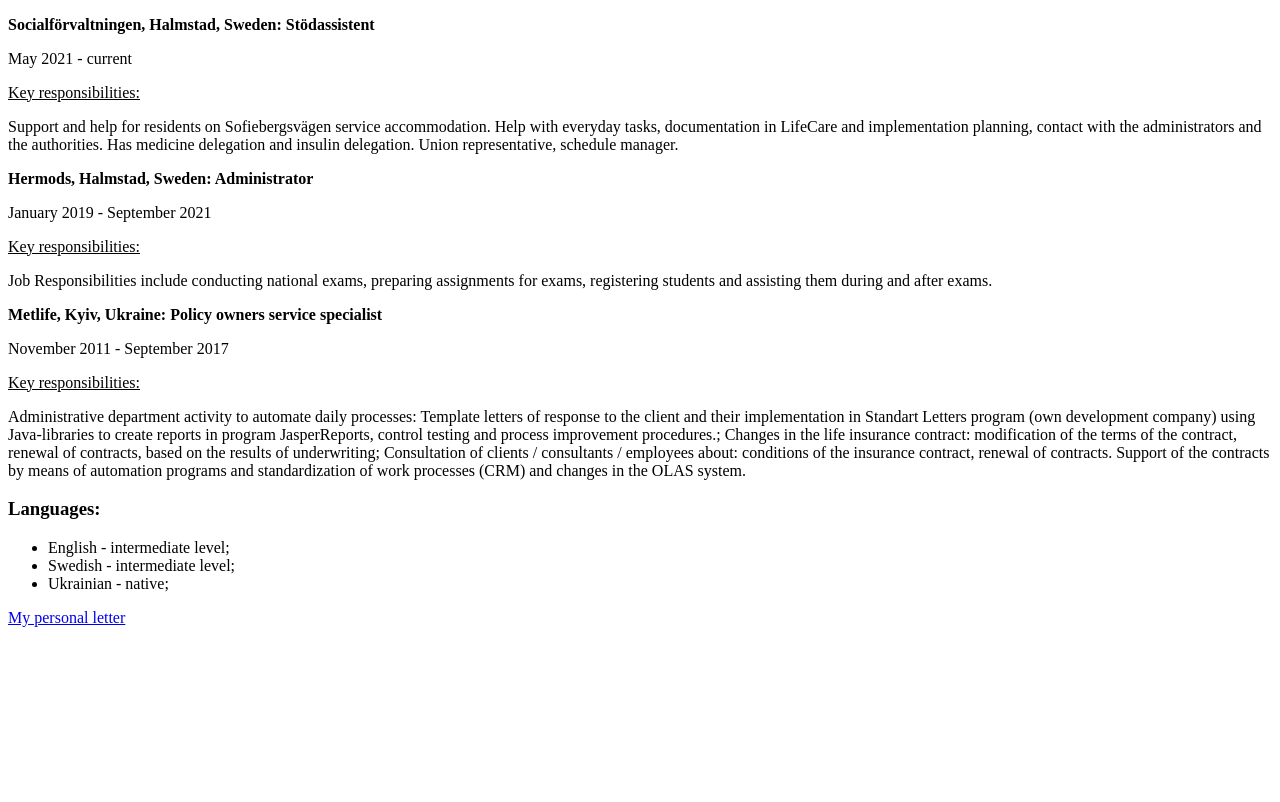
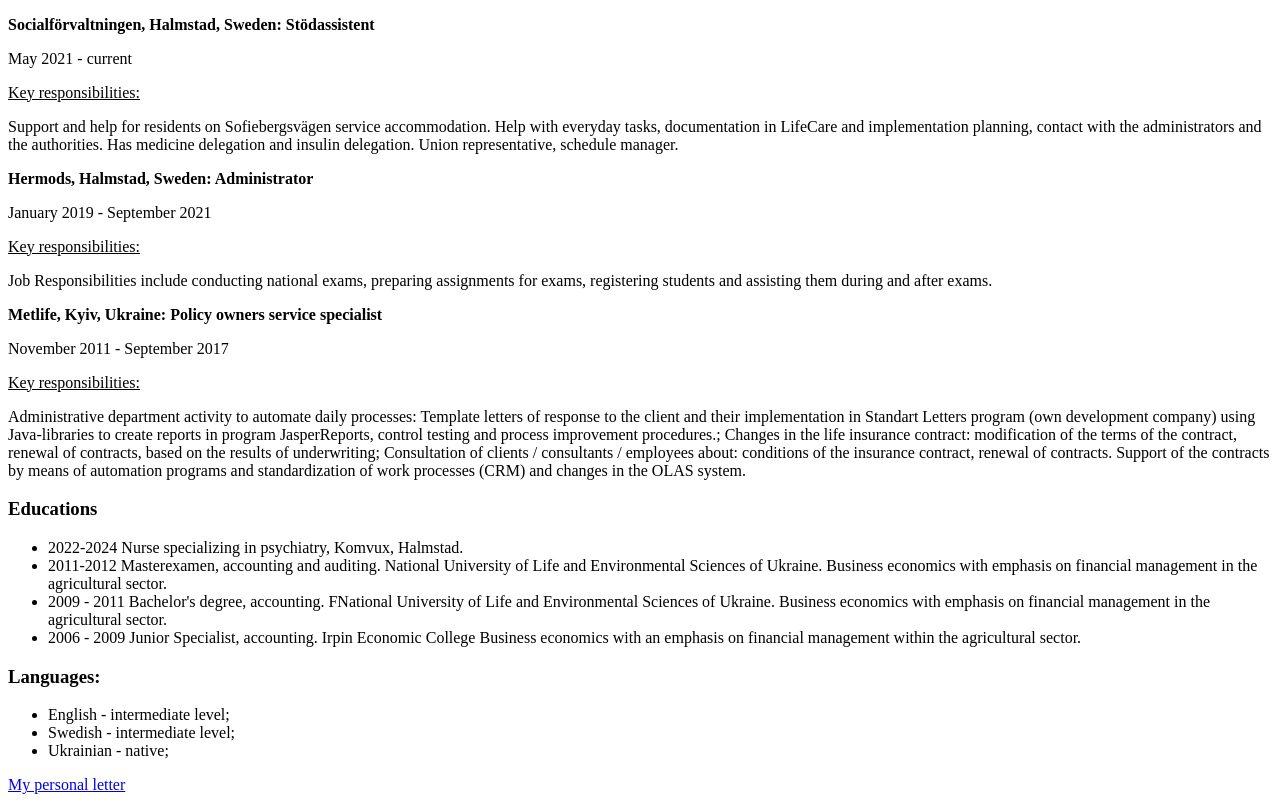
Before and after one commit to olga-magnusson/MyCV, a plain HTML site: page index.html in a window 1280 px wide. Shown: the part 267-1069 px from the top of the page. Before the commit the page ends 902 px from the top, so only its background shows below. Drawn offline with Linux system fonts and the light colour scheme.

Commit message:
add section Educations

```diff
--- a/index.html
+++ b/index.html
@@ -6,7 +6,7 @@
     <title>Document</title>
   </head>
   <body>
-    <img src="/profile_picture.jpg" alt="Profile picture" width="150" />
+    <img src="/MyCV/profile_picture.jpg" alt="Profile picture" width="150" />
     <h1>My CV</h1>
     <section>
       <h3>Work experience</h3>
@@ -47,6 +47,27 @@
       </p>
     </section>
     <section>
+      <h3>Educations</h3>
+      <ul>
+        <li>2022-2024 Nurse specializing in psychiatry, Komvux, Halmstad.</li>
+        <li>
+          2011-2012 Masterexamen, accounting and auditing. National University
+          of Life and Environmental Sciences of Ukraine. Business economics with
+          emphasis on financial management in the agricultural sector.
+        </li>
+        <li>
+          2009 - 2011 Bachelor's degree, accounting. FNational University of
+          Life and Environmental Sciences of Ukraine. Business economics with
+          emphasis on financial management in the agricultural sector.
+        </li>
+        <li>
+          2006 - 2009 Junior Specialist, accounting. Irpin Economic College
+          Business economics with an emphasis on financial management within the
+          agricultural sector.
+        </li>
+      </ul>
+    </section>
+    <section>
       <h3>Languages:</h3>
       <ul>
         <li>English - intermediate level;</li>
@@ -54,6 +75,7 @@
         <li>Ukrainian - native;</li>
       </ul>
     </section>
+
     <a href="/personligbrev.html" target="_blank"> My personal letter</a>
   </body>
 </html>
```
